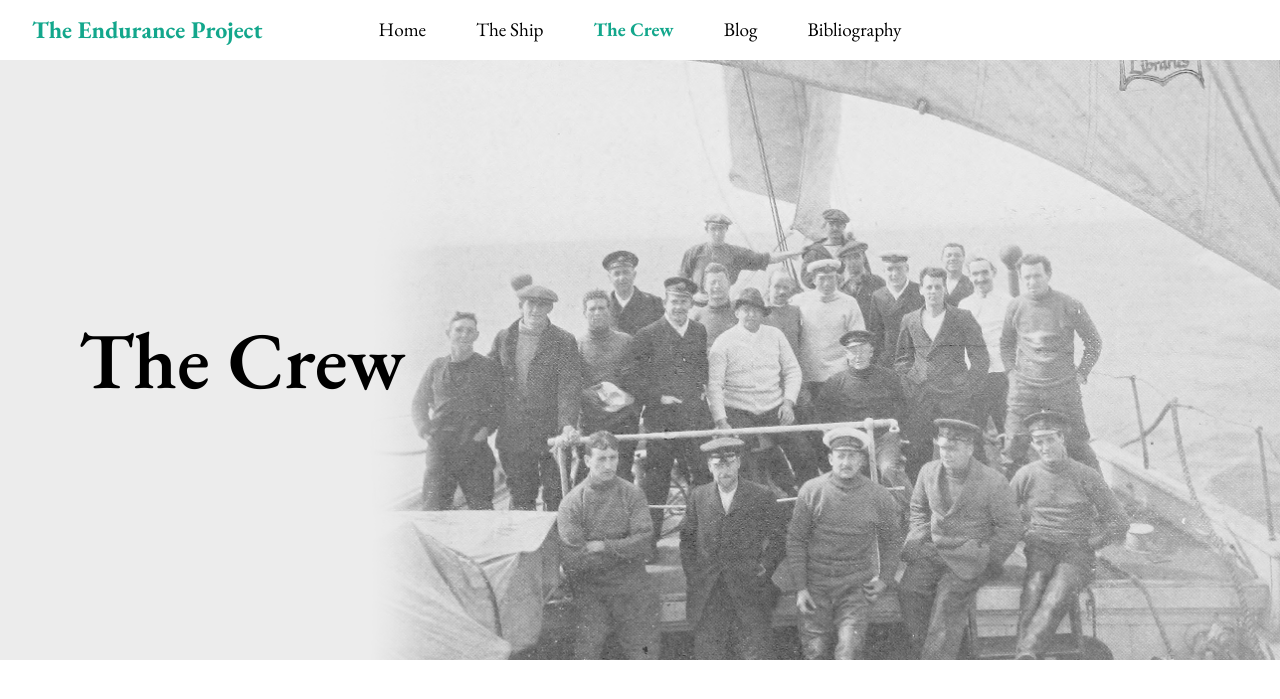
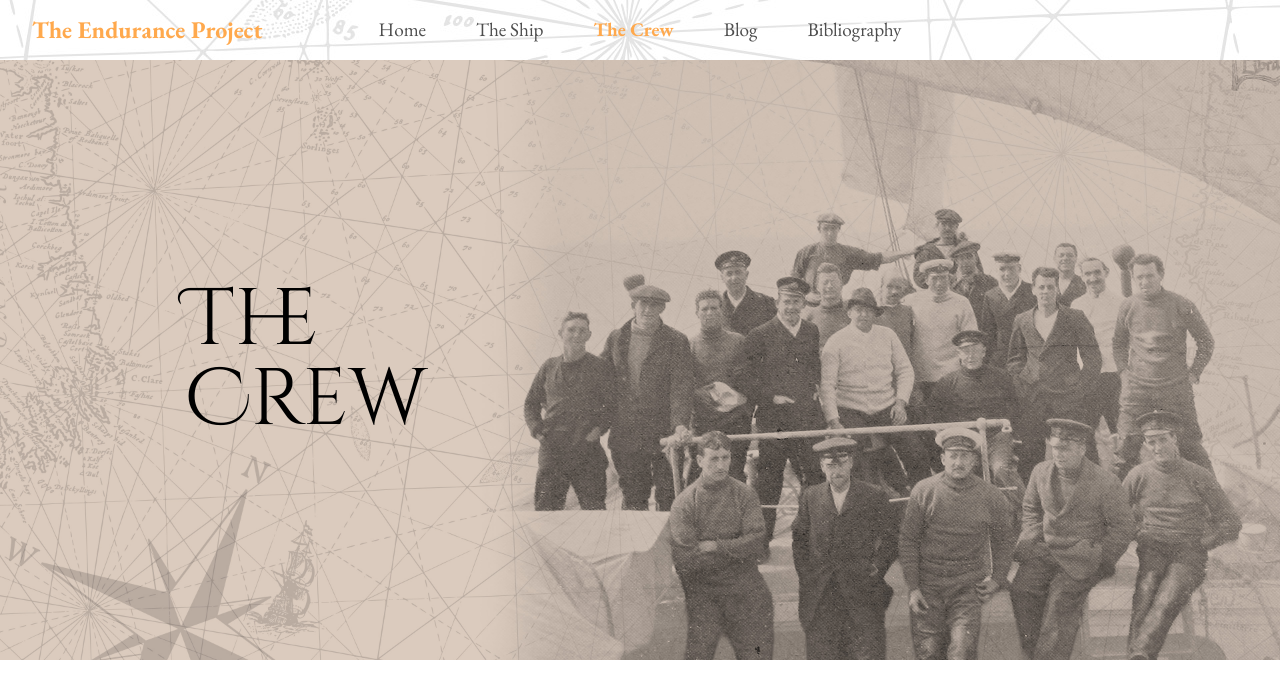
Before and after one commit to stoatsnhoney/Endurance-Project, a Jekyll site: the page built from crew.html, in a window 1280 px wide. Shown: the top 699 px of the page. Built offline with Jekyll 4.4.1, drawn with Linux system fonts in a browser that asks for light colours.

Commit message:
Revamp layout, styles, and images for improved design
Updated default layout to include Cinzel Decorative font. Overhauled main.scss with new accent color, background, font styles, container classes, and responsive adjustments. Replaced and added several images, including new navigation and crew images. Refactored hero sections in crew.html, index.html, and ship.html for improved structure and appearance, and added new content sections to index.html.

```diff
--- a/_layouts/default.html
+++ b/_layouts/default.html
@@ -8,7 +8,7 @@
 
     <link rel="preconnect" href="https://fonts.googleapis.com">
     <link rel="preconnect" href="https://fonts.gstatic.com" crossorigin>
-    <link href="https://fonts.googleapis.com/css2?family=EB+Garamond:ital,wght@0,400..800;1,400..800&display=swap" rel="stylesheet">
+    <link href="https://fonts.googleapis.com/css2?family=Cinzel+Decorative:wght@400;700;900&family=EB+Garamond:ital,wght@0,400..800;1,400..800&display=swap" rel="stylesheet">
 
     <link rel="shortcut icon" type="assets/images/Universe.png" href="favicon.png">
 
--- a/_sass/main.scss
+++ b/_sass/main.scss
@@ -2,7 +2,7 @@
 
 $bgcolor: #ffffff;
 $textcolor: #000000;
-$accent: #13a78c;
+$accent: #ff8400;
 $font: "EB Garamond", "Georgia", serif;
 
 
@@ -15,6 +15,7 @@ body {
   font-size: 16px;
   line-height: 1;
   color: $textcolor;
+  background-color: $bgcolor;
   margin: 0;
 }
 
@@ -26,9 +27,10 @@ p {
 }
 
 h1 {
+  font-family: "Cinzel Decorative", serif;
   font-size: 5em;
   margin: 32px;
-  font-weight: 600;
+  font-weight: 400;
 }
 
 h2 {
@@ -48,11 +50,6 @@ a {
   color: $accent;
 }
 
-img {
-  width: 100%;
-  height: auto;
-}
-
 
 // MARK: Special Elements
 
@@ -70,18 +67,20 @@ img {
   transform: translate(-50%, -50%);
   margin: 0 0 0 50px;
   padding: 0;
+  transition: 0.3s;
 }
 
 .hero-text {
   left: 30%;
+
 }
 
 .crew-title {
-  left: 15%;
+  left: 20%;
 }
 
 .ship-title {
-  left: 25%;
+  left: 30%;
 }
 
 .hero img {
@@ -90,18 +89,45 @@ img {
   height: 100%;
   object-fit: cover;
   display: block;
+  transition: 0.3s;
 }
 
 .hero-img {
-  object-position: right bottom;
+  object-position: right 80%;
 }
 
 .ship-img {
-  object-position: right center;
+  object-position: right 35%;
 }
 
 .crew-img {
-  object-position: 70% center;
+  object-position: 85% center;
+}
+
+
+// MARK: Containers
+
+.container-left {
+  display: flex;
+  align-items: center;
+  justify-content: flex-end;
+}
+
+.container-right {
+  display: flex;
+  flex-direction: row-reverse;
+  align-items: center;
+  justify-content: flex-end;
+}
+
+.container img {
+  width: 50vw;
+  height: auto;
+}
+
+.container h2,
+.container p {
+  max-width: 600px;
 }
 
 
@@ -120,14 +146,18 @@ nav {
   justify-content: flex-start;
   padding: 15px 0;
   text-align: center;
-  background: #ffffff7f;
-  backdrop-filter: blur(8px);
   z-index: 10;
   min-height: 30px;
+  background-image: url("/assets/images/nav.jpg");
+  background-position: center;
+  opacity: 0.7;
+  backdrop-filter: blur(8px);
 }
 
 nav a {
   display: inline-block;
+  font-family: $font;
+  font-weight: 400;
   font-size: 1.2em;
   color: $textcolor;
   text-decoration: none;
@@ -159,18 +189,42 @@ nav a:hover {
 
 // MARK: Media
 
-@media screen and (max-width: 800px) {
+@media screen and (max-width: 900px) {
+
+  .ship-title {
+    left: 40%;
+    text-align: center;
+    color: white;
+  }
+
+  .ship-img {
+    filter: brightness(0.75);
+  }
+}
+
+@media screen and (max-width: 1000px) {
+
   .nav-title {
     display: none;
+  }
+
+  div .hero-text {
+    text-align: center;
+    left: 40%;
+    color: white;
+  }
+
+  .hero-img {
+    filter: brightness(0.75);
   }
 
   .crew-title {
     left: 40%;
     text-align: center;
+    color: white;
   }
 
-  .ship-title {
-    left: 40%;
-    text-align: center;
+  .crew-img {
+    filter: brightness(0.75);
   }
 }
--- a/crew.html
+++ b/crew.html
@@ -3,7 +3,7 @@ layout: default
 title: The Crew
 ---
 
-<header class="hero">
-  <img class="crew-img" src="assets/images/crew.jpg" alt="All 28 crew members standing at the bow of the Endurance.">
-  <h1 class="crew-title">The Crew</h1>
-</header>
+<div class="hero">
+  <img class="crew-img" src="assets/images/crew1.jpg" alt="All 28 crew members standing at the bow of the Endurance.">
+  <h1 class="crew-title">The<br>Crew</h1>
+</div>
--- a/ship.html
+++ b/ship.html
@@ -3,7 +3,7 @@ layout: default
 title: The Crew
 ---
 
-<header class="hero">
+<div class="hero">
   <img class="ship-img"src="/assets/images/Endurance2.jpg" alt="The Endurance stuck in the ice.">
-  <h1 class="ship-title">The Endurance</h1>
-</header>
+  <h1 class="ship-title">The<br>Endurance</h1>
+</div>
```
Also changed, not shown: index.html (+29 -1 lines), assets/images/Caird1.jpg (added), assets/images/Crew1.jpg (added), assets/images/Endurance2.jpg, assets/images/Hurley1.jpg (added), assets/images/crew.jpg (deleted), assets/images/nav-sepia.jpg (added), assets/images/nav.jpg (added), 1 other file.
